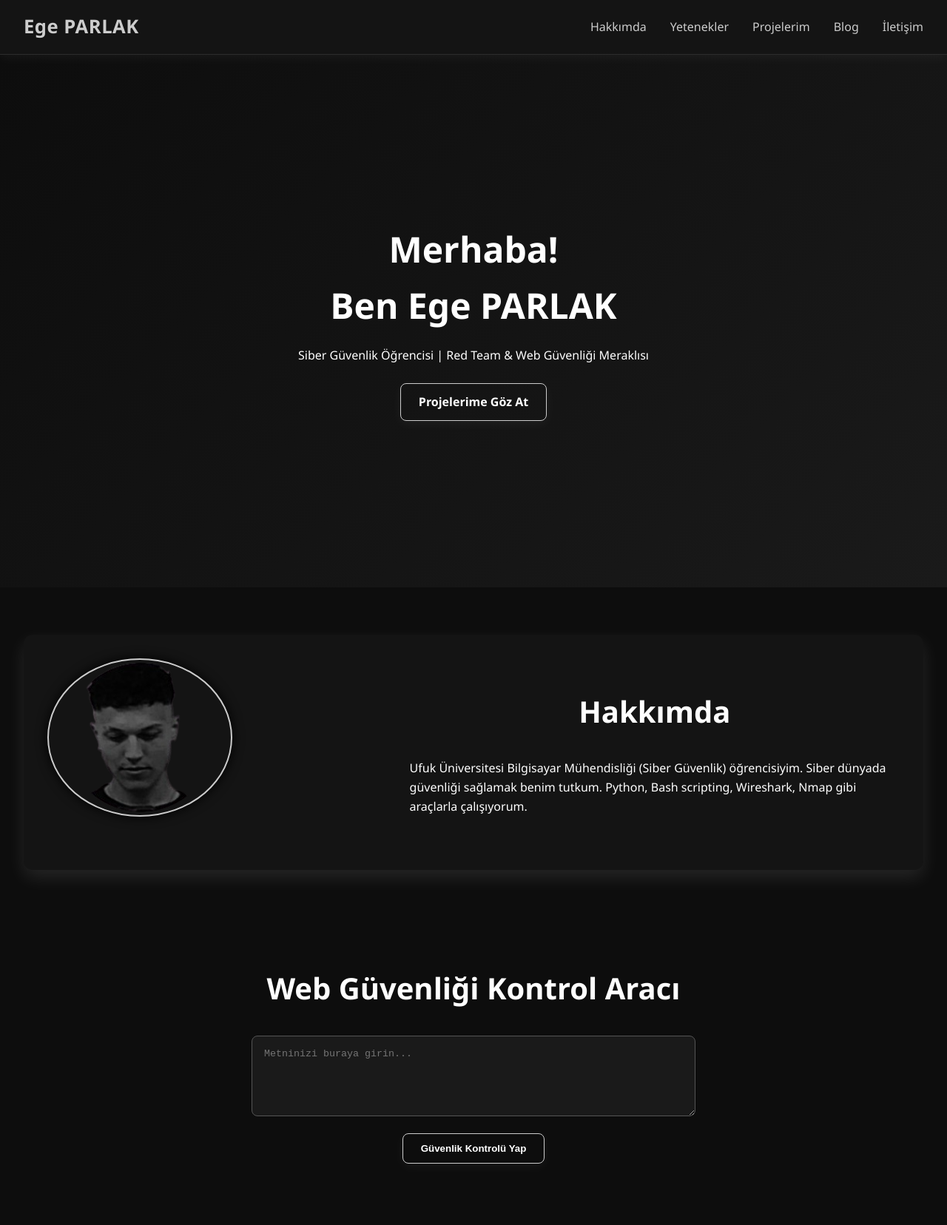
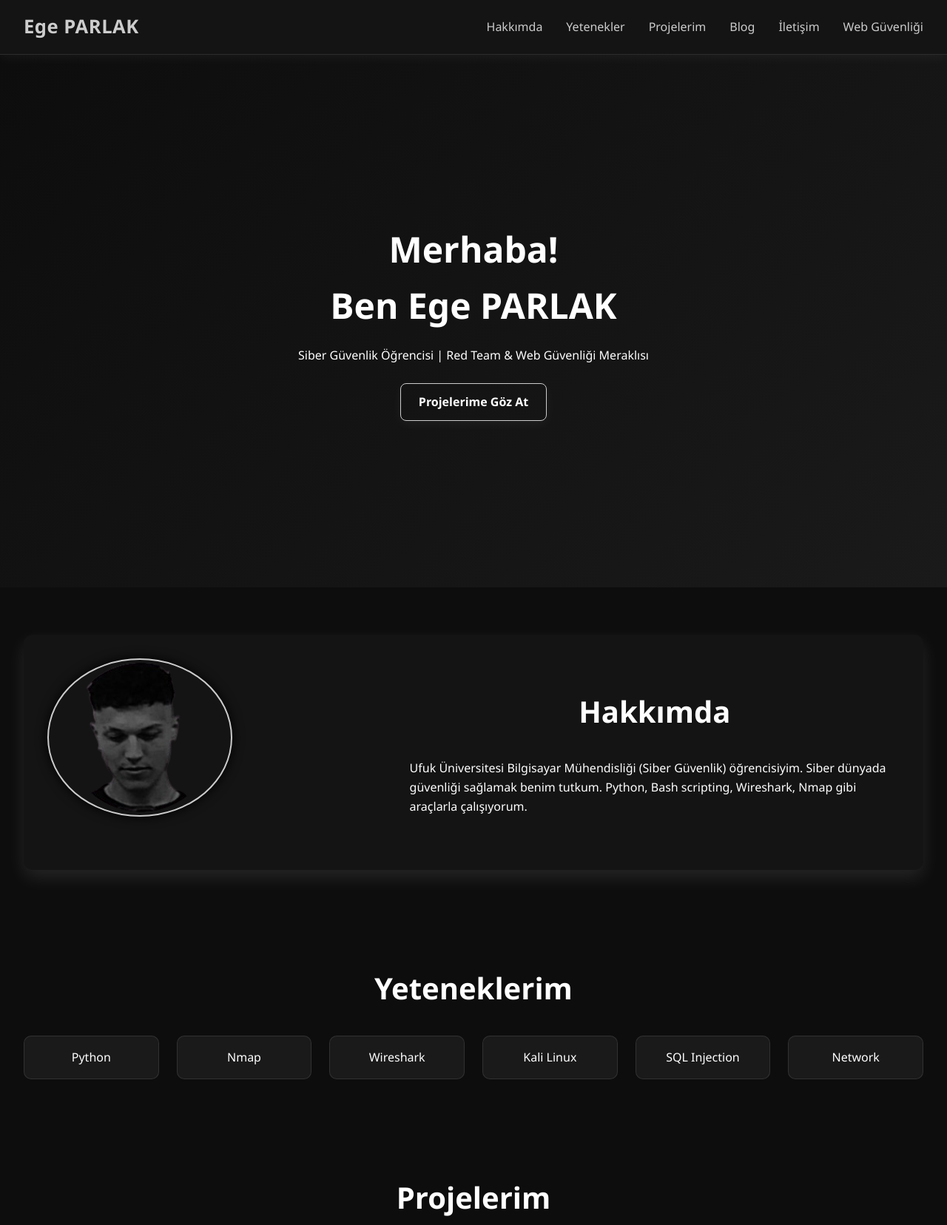
Before and after one commit to egnake/egnake-portfolio, a plain HTML site: page index.html in a window 1280 px wide. Shown: the top 1656 px of the page at 74% size. Drawn offline with Linux system fonts and the light colour scheme; no server answers.

Commit message:
Update index.html

```diff
--- a/index.html
+++ b/index.html
@@ -10,7 +10,6 @@
 </head>
 <body data-theme="dark">
 
-    <!-- Header -->
     <header class="navbar">
         <div class="logo">Ege PARLAK</div>
         <nav class="desktop-nav">
@@ -20,12 +19,12 @@
                 <li><a href="#projects">Projelerim</a></li>
                 <li><a href="#blog">Blog</a></li>
                 <li><a href="#contact">İletişim</a></li>
+                <li><a href="webguvenlik.html">Web Güvenliği</a></li>
             </ul>
         </nav>
         <button class="hamburger" id="hamburger">&#9776;</button>
     </header>
 
-    <!-- Hero Section -->
     <section class="hero">
         <div class="hero-content">
             <h1>Merhaba!<br/>Ben Ege PARLAK</h1>
@@ -34,7 +33,6 @@
         </div>
     </section>
 
-    <!-- About Section -->
     <section id="about" class="section about-section">
         <div class="about-container">
             <div class="about-image">
@@ -50,17 +48,6 @@
         </div>
     </section>
 
-    <!-- Web Güvenliği Kontrol Aracı -->
-    <section id="security-checker" class="section">
-      <h2>Web Güvenliği Kontrol Aracı</h2>
-      <div style="max-width:600px; margin:auto; text-align:center;">
-        <textarea id="securityInput" placeholder="Metninizi buraya girin..." rows="5" style="width:100%; padding:1rem; border-radius:8px; border:1px solid #555; background:#1a1a1a; color:#fff;"></textarea>
-        <button onclick="checkSecurity()" class="btn" style="margin-top:1rem;">Güvenlik Kontrolü Yap</button>
-        <p id="securityResult" style="margin-top:1rem; font-weight:bold;"></p>
-      </div>
-    </section>
-
-    <!-- Skills Section -->
     <section id="skills" class="section skills-section">
         <h2 class="section-title">Yeteneklerim</h2>
         <div class="skills-grid">
@@ -73,7 +60,6 @@
         </div>
     </section>
 
-    <!-- Projects Section -->
     <section id="projects" class="section projects">
         <h2>Projelerim</h2>
         <div class="project-list" id="githubProjects">
@@ -81,7 +67,6 @@
         </div>
     </section>
 
-    <!-- Blog -->
     <section id="blog" class="section blog">
         <h2>Araştırmalar & Yazdıklarım</h2>
         <div class="blog-posts">
@@ -96,7 +81,6 @@
         </div>
     </section>
 
-    <!-- Contact -->
     <section id="contact" class="section contact">
         <h2>İletişim</h2>
         <div class="contact-info">
@@ -117,18 +101,16 @@
         </form>
     </section>
 
-    <!-- Footer -->
     <footer class="footer">
         <p>&copy; 2025 Ege PARLAK. Tüm hakları saklıdır.</p>
     </footer>
 
-    <!-- Tawk.to Live Chat -->
     <script type="text/javascript">
     var Tawk_API = Tawk_API || {}, Tawk_LoadStart = new Date();
     (function(){
         var s1 = document.createElement("script"), s0 = document.getElementsByTagName("script")[0];
         s1.async = true;
-        s1.src = 'https://embed.tawk.to/686cb1a9db3b4f190a1f184d/default'; // ← BURAYI DEĞİŞTİR
+        s1.src = 'https://embed.tawk.to/686cb1a9db3b4f190a1f184d/default';
         s1.charset = 'UTF-8';
         s1.setAttribute('crossorigin', '*');
         s0.parentNode.insertBefore(s1, s0);
```
